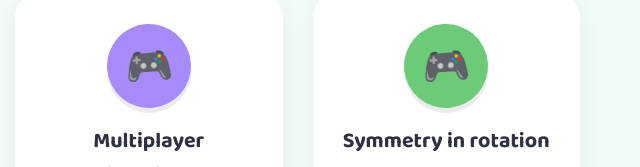
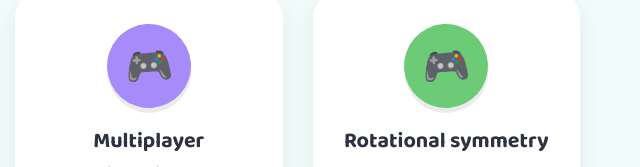
Before and after one commit to QuanNguyen-2704/funmath, a plain HTML site: page index.html in a window 1280 px wide. Shown: the part 630-797 px from the top of the page, 640-1280 px from the left. Drawn offline with Linux system fonts and the light colour scheme.

Commit message:
Update index.html

```diff
--- a/index.html
+++ b/index.html
@@ -408,7 +408,7 @@
                     <!-- CARD: Rotational symmetry -->
                     <div class="card">
                         <div class="icon-badge">🎮</div>
-                        <h3>Symmetry in rotation</h3>
+                        <h3>Rotational symmetry</h3>
                         <p>Spinning fun shapes around and see how they recover..</p>
                         <a href="rotational symmetry.html" class="btn">Play Together</a>
                     </div>
```
